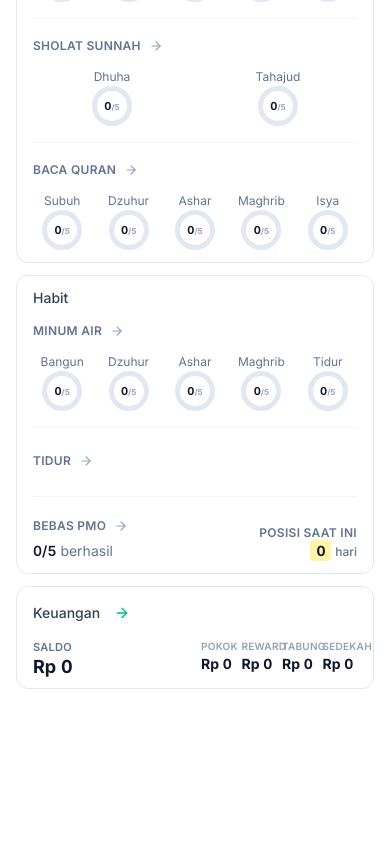
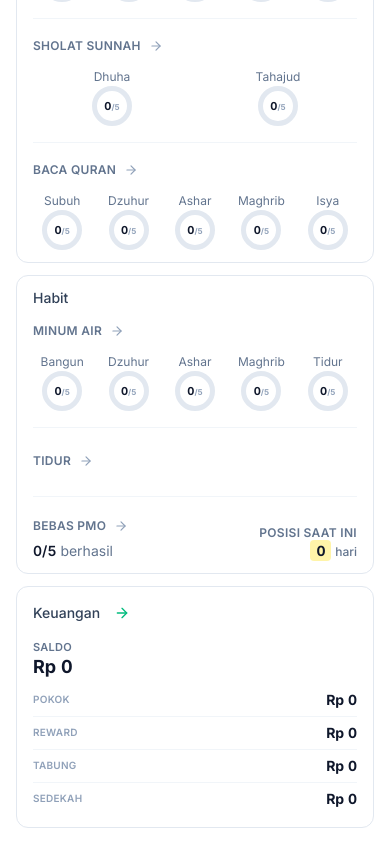
Before and after one commit to adakahroti-hue/daytrack, a Next.js app: page /overview in a window 390 px wide. Shown: the part 532-1376 px from the top of the page. Before the commit the page ends 1237 px from the top, so only its background shows below. Built offline with nearby package versions, Linux system fonts and the light colour scheme; no server answers.

Commit message:
rev overview: card Keuangan mobile jadi vertikal — Saldo di atas, daftar alokasi (label kiri / nominal kanan) bawah; desktop sm+ tetap 4 kolom

```diff
--- a/src/components/overview/RoutineTodaySection.tsx
+++ b/src/components/overview/RoutineTodaySection.tsx
@@ -390,31 +390,30 @@ export function RoutineTodaySection({ startStr, endStr, metricEndStr, period }:
       <div className="grid grid-cols-1 lg:grid-cols-2 gap-3">
         {/* Keuangan — posisi tukar dengan Refleksi di desktop (rev desktop); order mengikuti grid */}
         <RoutineCard tint="bg-white border-slate-200" icon={Wallet} iconColor="text-emerald-500" title="Keuangan" href="/arus-kas" linkColor="text-emerald-500 hover:text-emerald-700" hideIcon arrowAdjacent className="order-5">
-          {/* Rev mobile: grid 2×2 (Saldo+Pokok atas, Reward+Tabung bawah); Desktop: layout lama */}
-          <div className="mt-3 grid grid-cols-2 gap-x-3 gap-y-2 sm:flex sm:items-stretch sm:gap-4">
-            {/* Saldo — kiri, besar */}
-            <div className="sm:shrink-0 sm:pr-4 sm:border-r border-slate-100 flex flex-col justify-center">
+          {/* Rev mobile: VERTICAL — Saldo di atas, lalu daftar alokasi (label kiri, nominal kanan) tiap baris.
+              Desktop (sm+): tetap 4 kolom sebaris seperti lama. */}
+          <div className="mt-3 flex flex-col sm:flex-row sm:items-stretch sm:gap-4">
+            {/* Saldo — mobile: baris penuh di atas; desktop: kiri, besar */}
+            <div className="flex flex-col justify-center sm:shrink-0 sm:pr-4 sm:border-r border-slate-100">
               <p className="text-[11px] font-semibold uppercase tracking-wide text-slate-500">Saldo</p>
               <p className="mt-0.5 text-lg font-bold text-slate-900 tabular-nums leading-none break-words">{formatRupiah(akSaldo)}</p>
             </div>
-            {/* Rev mobile: 4 nilai sebaris satu baris, tanpa teks terpotong */}
-            <div className="grid grid-cols-4 gap-1.5 sm:grid-cols-4 sm:gap-x-3 sm:gap-y-0 sm:flex-1 sm:min-w-0">
-              <div className="min-w-0">
-                <p className="text-[10px] font-semibold uppercase tracking-wide text-slate-400">Pokok</p>
-                <p className="text-sm font-bold text-slate-900 tabular-nums break-words">{formatRupiah(akKebutuhanSisa)}</p>
-              </div>
-              <div className="min-w-0">
-                <p className="text-[10px] font-semibold uppercase tracking-wide text-slate-400">Reward</p>
-                <p className="text-sm font-bold text-slate-900 tabular-nums break-words">{formatRupiah(akSelfRewardSisa)}</p>
-              </div>
-              <div className="min-w-0">
-                <p className="text-[10px] font-semibold uppercase tracking-wide text-slate-400">Tabung</p>
-                <p className="text-sm font-bold text-slate-900 tabular-nums break-words">{formatRupiah(akTabungSisa)}</p>
-              </div>
-              <div className="min-w-0">
-                <p className="text-[10px] font-semibold uppercase tracking-wide text-slate-400">Sedekah</p>
-                <p className="text-sm font-bold text-slate-900 tabular-nums break-words">{formatRupiah(akSedekahSisa)}</p>
-              </div>
+            {/* Sisa alokasi — mobile: list vertikal rapi (rata kiri-kanan, tanpa terpotong) */}
+            <div className="mt-2 sm:mt-0 sm:flex-1 sm:min-w-0 sm:grid sm:grid-cols-4 sm:gap-x-3">
+              {[
+                { label: 'Pokok', v: akKebutuhanSisa },
+                { label: 'Reward', v: akSelfRewardSisa },
+                { label: 'Tabung', v: akTabungSisa },
+                { label: 'Sedekah', v: akSedekahSisa },
+              ].map((it) => (
+                <div
+                  key={it.label}
+                  className="flex items-center justify-between gap-3 py-1.5 min-w-0 border-t border-slate-100 first:border-t-0 sm:flex-col sm:items-start sm:gap-0 sm:py-0 sm:border-t-0"
+                >
+                  <p className="text-[10px] font-semibold uppercase tracking-wide text-slate-400">{it.label}</p>
+                  <p className="text-sm font-bold text-slate-900 tabular-nums break-words">{formatRupiah(it.v)}</p>
+                </div>
+              ))}
             </div>
           </div>
         </RoutineCard>
```
